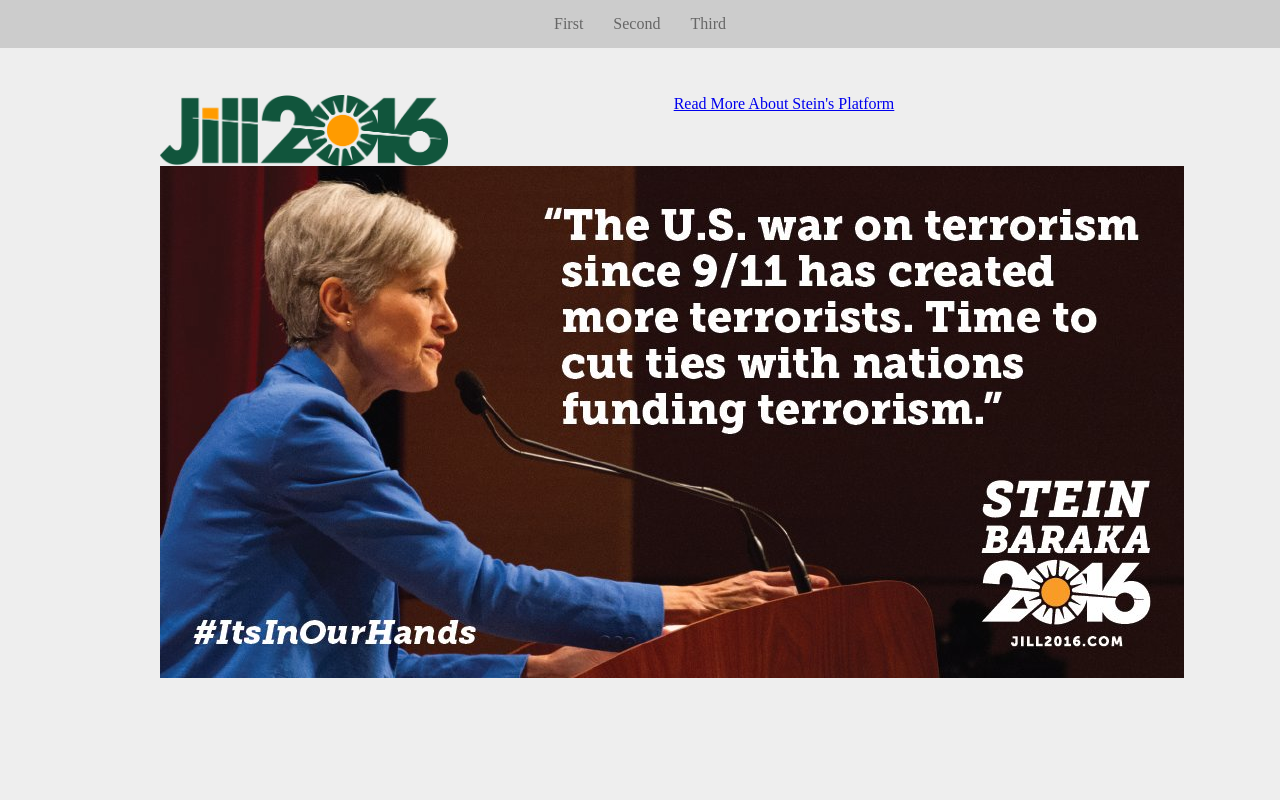
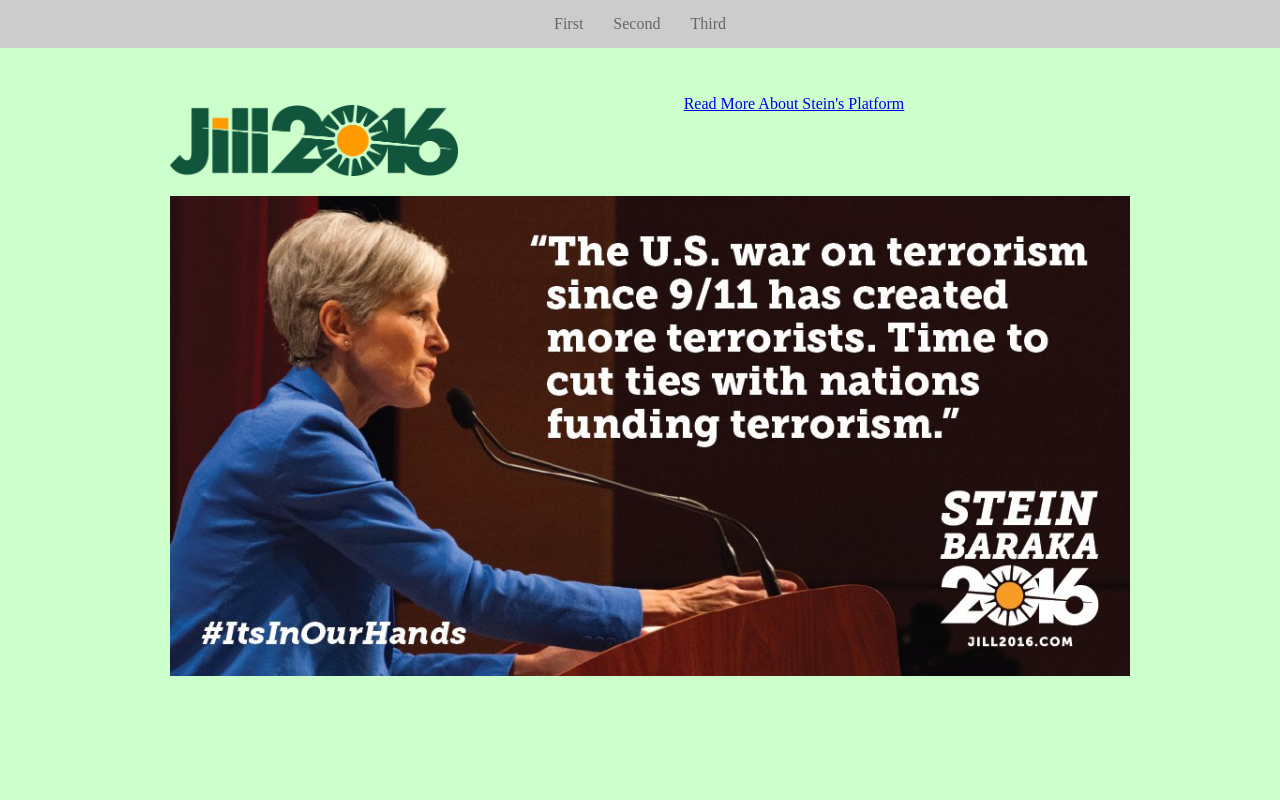
Before and after one commit to abarker4/lab09, a plain HTML site: page index.html in a window 1280 px wide. Shown: the top 800 px of the page. Drawn offline with nearby package versions, Linux system fonts and the light colour scheme.

Commit message:
ground fixed

```diff
--- a/css/styles.css
+++ b/css/styles.css
@@ -19,6 +19,10 @@
 	height: auto;
 }
 
+#first {
+	background-color: #ccffcc;
+}
+
 /*	****************************************
 	Modules (reusable classes)
 	**************************************** */
@@ -32,3 +36,11 @@
 	text-align: left;
 	overflow: auto;
 }
+
+img {
+	margin: 10px;
+}
+
+.background-photo img {
+	max-width: 100%;
+}
--- a/index.html
+++ b/index.html
@@ -24,13 +24,13 @@
         <div class="container">
 
         	<div class="area1">
-            	<h1><img id="logo" src="images/logo.png"></h1>
+            	<h1><a href="#first"><img id="logo" src="images/logo.png" alt="logo"></a></h1>
             </div>
             <div class="area2">
             	<a href="#platform">Read More About Stein's Platform</a>
             </div>
             <div class="background-photo">
-                <img src="images/background.jpg">
+                <img src="images/background.jpg" alt="jill">
             </div>
             <div class="area3">
             </div>
```
